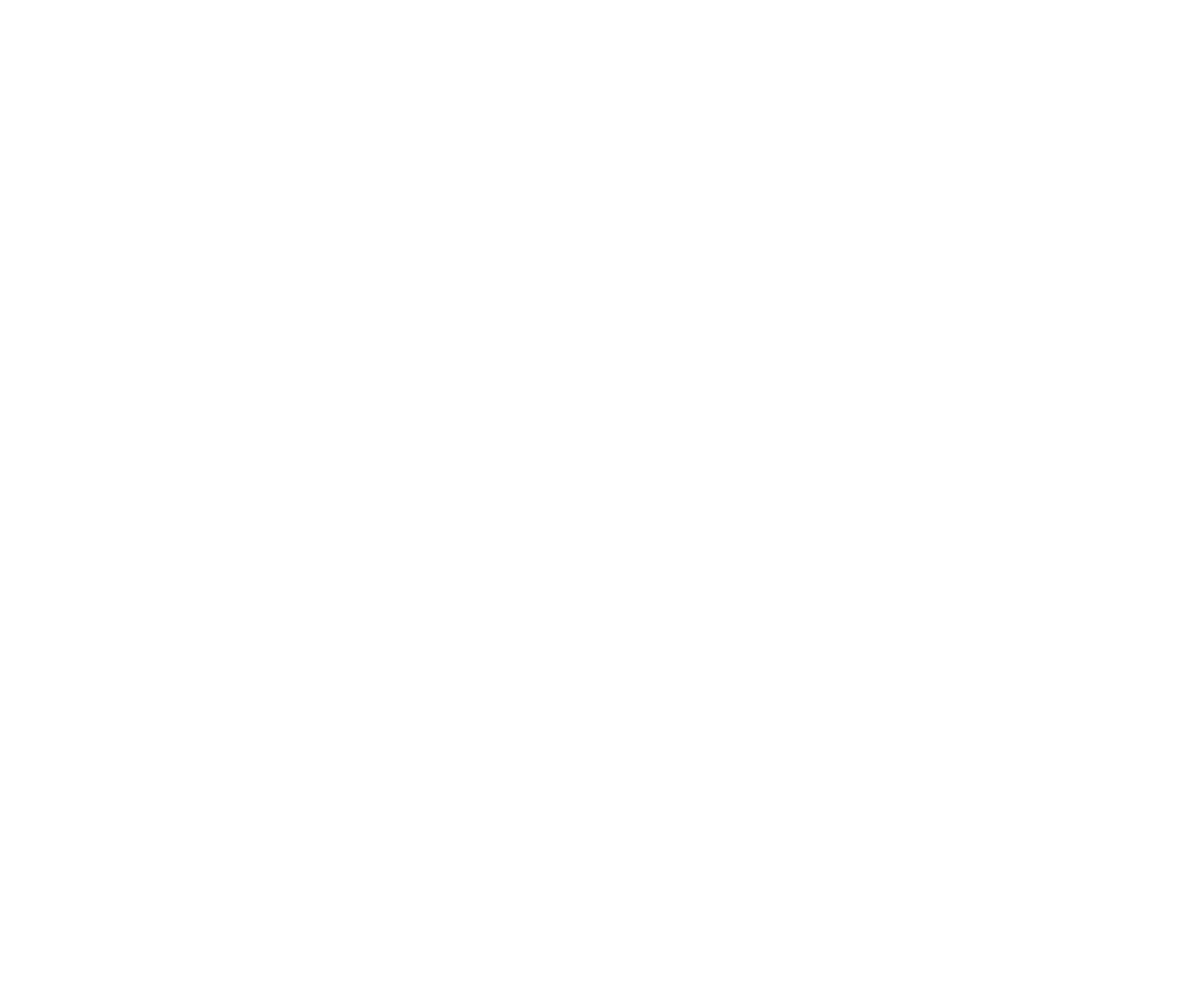
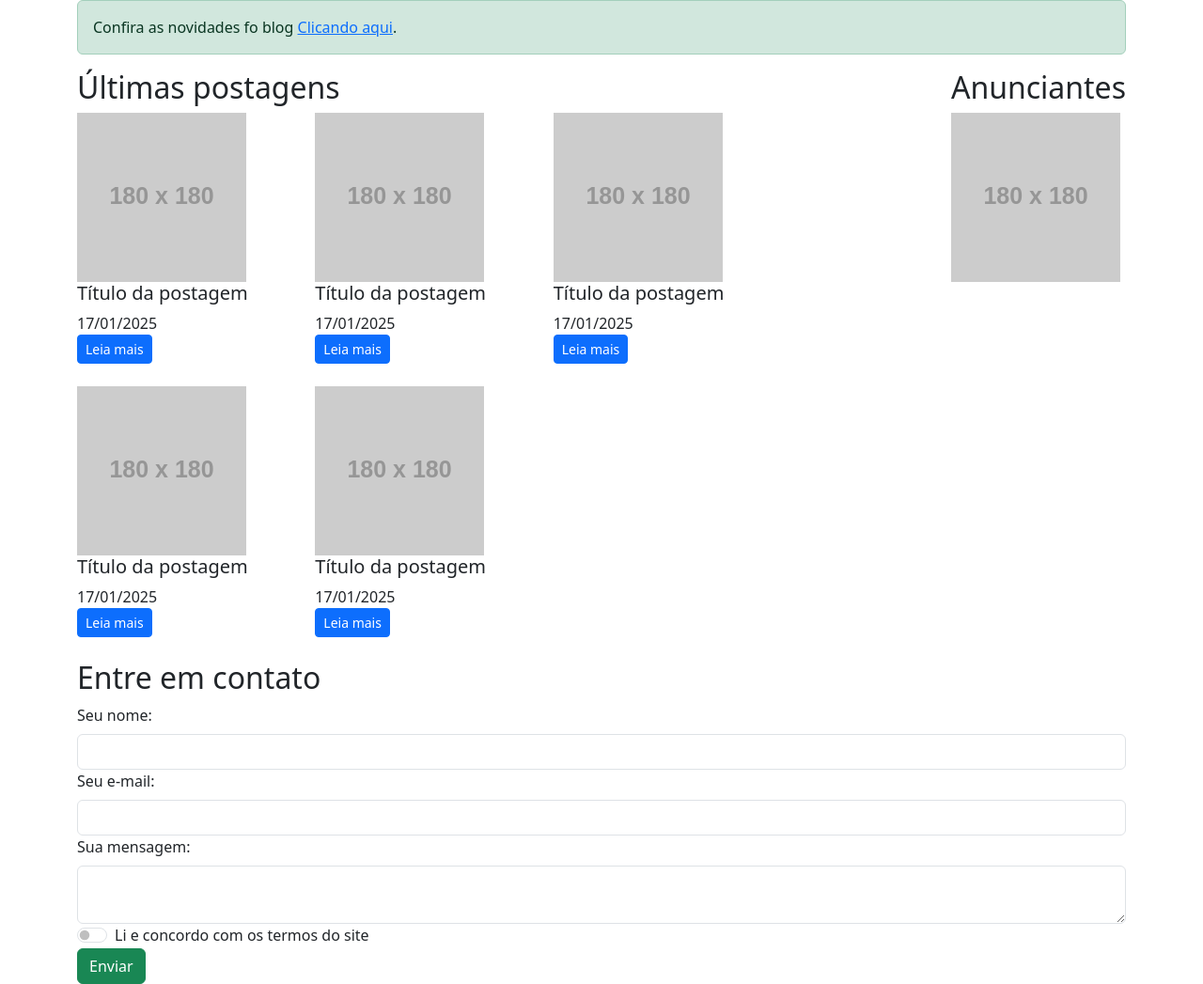
Before and after one commit to victorpiressk/Bootstrap, a plain HTML site: page index8.html in a window 1280 px wide. Shown: the whole page at 94% size. Before the commit the page ends 800 px from the top, so only its background shows below. Drawn offline with nearby package versions, Linux system fonts and the light colour scheme; placeholder pictures from the web are drawn by us.

Commit message:
Correção arquivos html + adição arquivo css + finalização de projeto

```diff
--- a/index8.html
+++ b/index8.html
@@ -5,8 +5,86 @@
     <meta name="viewport" content="width=device-width, initial-scale=1.0">
     <title>Aula 8 - formularios</title>
     <link rel="stylesheet" href="https://cdn.jsdelivr.net/npm/bootstrap@5.3.3/dist/css/bootstrap.min.css">
-    <body>
+    <link rel="stylesheet" href="./main.css">
+</head>
+<body>
+    <div class="container">
+        <div class="row">
+            <div class="col">
+                <div class="alert alert-success">
+                    Confira as novidades fo blog <a href="#">Clicando aqui</a>.
+                </div>
+            </div>
+        </div>
+        <div class="row">
+            <div class="col-md-8">
+                <h2>Últimas postagens</h2>
+                <div class="container g-0">
+                    <div class="row">
+                        <div class="col-md-4 post">
+                            <img src="https://dummyimage.com/180x180" alt="">
+                            <h4 class="h5">Título da postagem</h4>
+                            <time>17/01/2025</time>
+                            <a class="btn btn-primary btn-sm">Leia mais</a>
 
+                        </div>
+                        <div class="col-md-4 post">
+                            <img src="https://dummyimage.com/180x180" alt="">
+                            <h4 class="h5">Título da postagem</h4>
+                            <time>17/01/2025</time>
+                            <a class="btn btn-primary btn-sm">Leia mais</a>
+
+                        </div>
+                        <div class="col-md-4 post">
+                            <img src="https://dummyimage.com/180x180" alt="">
+                            <h4 class="h5">Título da postagem</h4>
+                            <time>17/01/2025</time>
+                            <a class="btn btn-primary btn-sm">Leia mais</a>
+
+                        </div>
+                        <div class="col-md-4 post">
+                            <img src="https://dummyimage.com/180x180" alt="">
+                            <h4 class="h5">Título da postagem</h4>
+                            <time>17/01/2025</time>
+                            <a class="btn btn-primary btn-sm">Leia mais</a>
+
+                        </div>
+                        <div class="col-md-4 post">
+                            <img src="https://dummyimage.com/180x180" alt="">
+                            <h4 class="h5">Título da postagem</h4>
+                            <time>17/01/2025</time>
+                            <a class="btn btn-primary btn-sm">Leia mais</a>
+
+                        </div>
+                    </div>
+                </div>
+            </div>
+            <div class="col-md-4 d-flex justify-content-end">
+                <div>
+                    <h2>Anunciantes</h2>
+                    <img src="https://dummyimage.com/180x180" alt="">
+                </div>
+            </div>
+        </div>
+        <div class="row">
+            <div class="col">
+                <h2>Entre em contato</h2>
+                <form action="">
+                    <label class="form-label" for="nome">Seu nome:</label>
+                    <input class="form-control" type="text" id="nome" />
+                    <label class="form-label" for="email">Seu e-mail:</label>
+                    <input class="form-control" type="email" id="email" />
+                    <label class="form-label" for="mensagem">Sua mensagem:</label>
+                    <textarea class="form-control" id="mensagem"></textarea>
+                    <div class="form-check form-switch">
+                        <label class="form-check-label" for="aceito-termos">Li e concordo com os termos do site</label>
+                        <input class="form-check-input" type="checkbox" id="aceito-termos">
+                    </div>
+                    <button class="btn btn-success">Enviar</button>
+                </form>
+            </div>
+        </div>
+    </div>
 
     <script src="https://cdn.jsdelivr.net/npm/bootstrap@5.3.3/dist/js/bootstrap.bundle.min.js"></script>
 </body>
--- /dev/null
+++ b/main.css
@@ -0,0 +1,7 @@
+time {
+    display: block;
+}
+
+.post {
+    margin-bottom: 24px;
+}
```
Also changed, not shown: index.html (+1 -0 lines), index2.html (+1 -0 lines), index3.html (+1 -0 lines), index4.html (+1 -0 lines), index5.html (+1 -0 lines), index6.html (+1 -0 lines), index7.html (+2 -1 lines).
